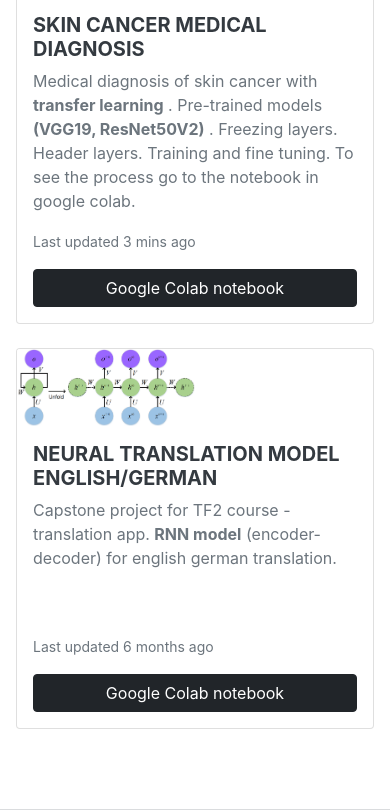
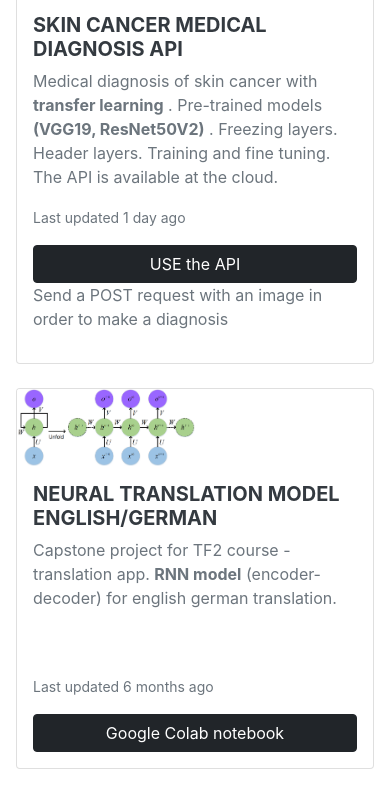
Before and after one commit to jafetsierra/Portfolio.github.io, a plain HTML site: page index.html in a window 390 px wide. Shown: the part 6094-6904 px from the top of the page. Drawn offline with nearby package versions, Linux system fonts and the light colour scheme; no server answers; a web font is replaced by a local one.

Commit message:
Add files via upload

```diff
--- a/index.html
+++ b/index.html
@@ -23,7 +23,7 @@
         <nav class="navbar navbar-expand-lg navbar-dark bg-dark fixed-top" id="sideNav">
             <a class="navbar-brand js-scroll-trigger" href="#page-top">
                 <span class="d-block d-lg-none">Jafet Israel Sierra L.</span>
-                <span class="d-none d-lg-block"><img class="img-fluid img-profile rounded-circle mx-auto mb-2" src="./img/profile.jpg" alt="..." /></span>
+                <span class="d-none d-lg-block"><img class="img-fluid img-profile rounded-circle mx-auto mb-2" src="./img/profile2.jpg" alt="..." /></span>
             </a>
             <button class="navbar-toggler" type="button" data-bs-toggle="collapse" data-bs-target="#navbarResponsive" aria-controls="navbarResponsive" aria-expanded="false" aria-label="Toggle navigation"><span class="navbar-toggler-icon"></span></button>
             <div class="collapse navbar-collapse" id="navbarResponsive">
@@ -257,12 +257,13 @@
                           <div class="card">
                             <img src="./img/skincancer.png" class="card-img-top" alt="...">
                             <div class="card-body">
-                                <h5 class="card-title">Skin Cancer Medical Diagnosis</h5>
+                                <h5 class="card-title">Skin Cancer Medical Diagnosis API</h5>
                                 <p class="card-text">Medical diagnosis of skin cancer with <strong>transfer learning</strong> .
-                                  Pre-trained models <strong>(VGG19, ResNet50V2)</strong> . Freezing layers. Header layers. Training and fine tuning. To see the process go to the notebook in google colab.
+                                  Pre-trained models <strong>(VGG19, ResNet50V2)</strong> . Freezing layers. Header layers. Training and fine tuning. The API is available at the cloud.
                                   </p>
-                                <p class="card-text"><small class="text-muted">Last updated 3 mins ago</small></p>
-                                <a href="https://colab.research.google.com/drive/1kmdxBQWeqB4ngGpopRepaInurhRRCgoO?usp=sharing" target="_blank" class="btn btn-dark">Google Colab notebook</a>
+                                <p class="card-text"><small class="text-muted">Last updated 1 day ago</small></p>
+                                <a href="https://skin-cancer-img.herokuapp.com/" target="_blank" class="btn btn-dark">USE the API</a>
+                                <p>Send a POST request with an image in order to make a diagnosis</p>
                             </div>
                           </div>
                         </div>
```
